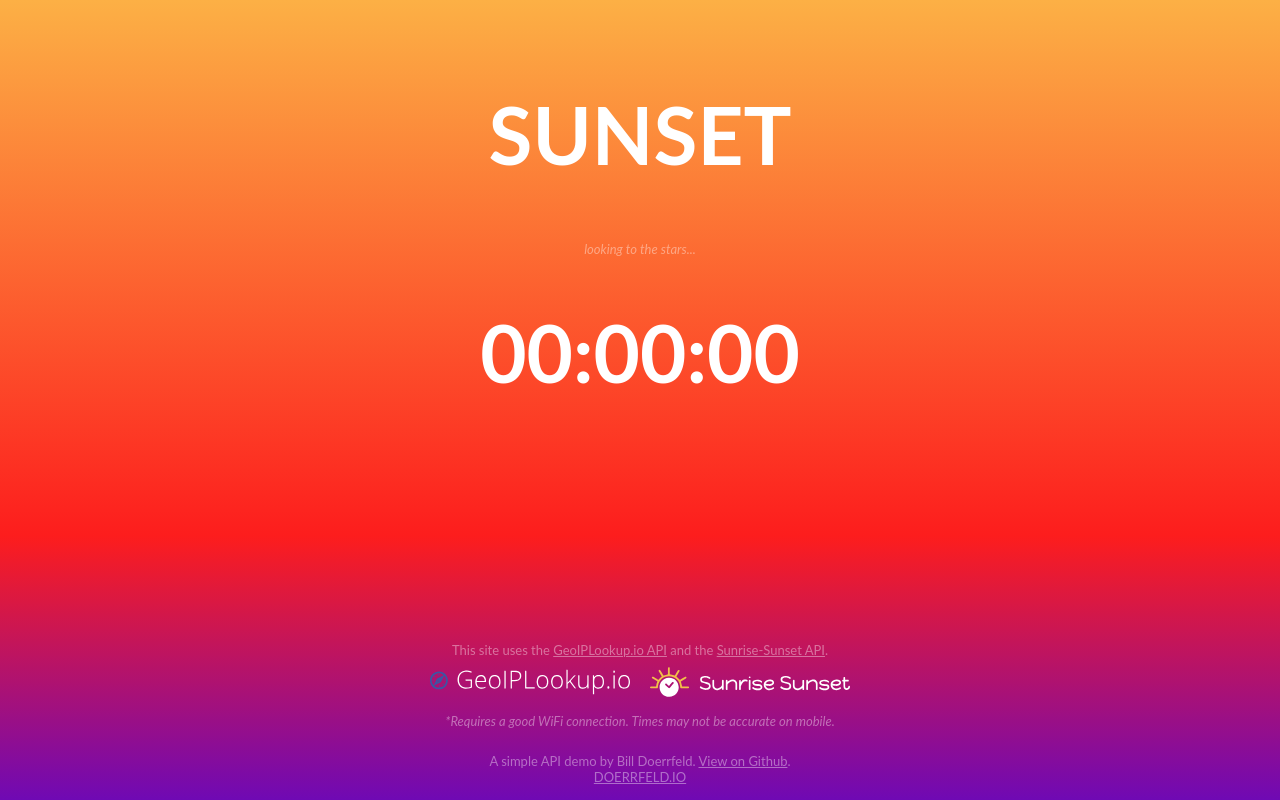
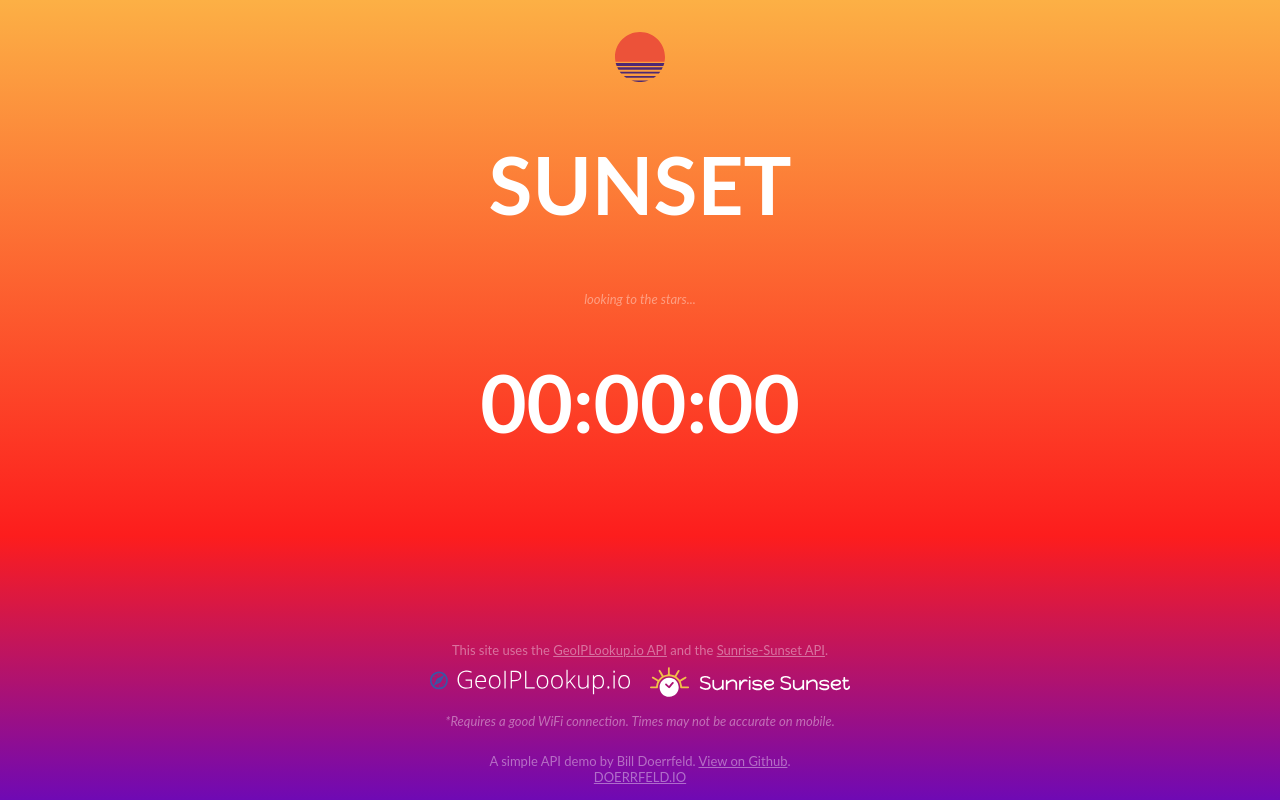
Before and after one commit to doerrfeldbill/sunset, a plain HTML site: page index.html in a window 1280 px wide. Drawn offline with Linux system fonts and the light colour scheme; no server answers.

Commit message:
Update index.html

```diff
--- a/index.html
+++ b/index.html
@@ -7,6 +7,7 @@
 <center>
 <div id="container">
     <div id="header">
+    <img src="sunset-icon.svg" alt="sunset-icon" width="50px">
       <h1>SUNSET</h1>
     </div>
     <div id="content">
```
